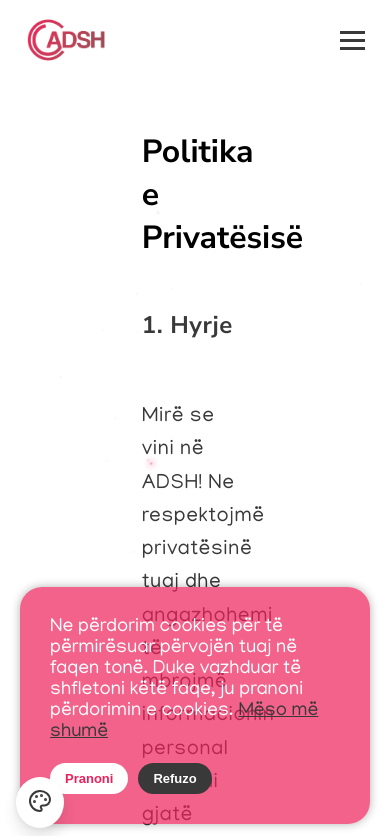
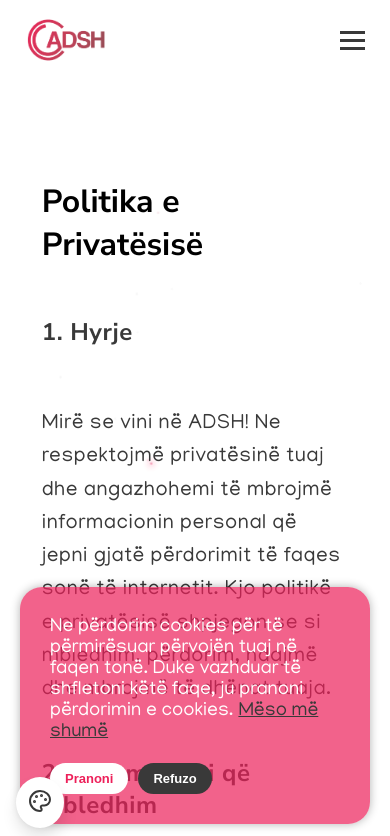
Before and after one commit to SynapsLimited/ADSH, a React (Create React App) app in the folder client/: page /privacy-policy in a window 390 px wide. Shown: the top 836 px of the page. Built offline with nearby package versions, Linux system fonts and the light colour scheme; what javascript-time-ago would draw is missing.

Commit message:
Updated products

```diff
--- a/client/src/App.css
+++ b/client/src/App.css
@@ -373,8 +373,8 @@ img:hover {
   text-align: center;
   padding: 20px;
 }
-.hero-container-products-packaging {
-  background-image: url('../public/assets/Product - Packaging.jpg'); /* Packaging */
+.hero-container-products-equipment {
+  background-image: url('../public/assets/Product - Equipment.jpg'); /* Packaging */
   background-size: cover;
   background-attachment: fixed; /* Fix the background to create parallax effect */
   background-position: center;
--- a/client/src/components/ProductCatalog.jsx
+++ b/client/src/components/ProductCatalog.jsx
@@ -151,7 +151,7 @@ const ProductCatalog = () => {
       >
         <div className="hero-content">
           <h1 className="hero-title-h1">
-            Produkte për {categoryDisplayName}
+            Katalog për {categoryDisplayName}
           </h1>
           <p className="hero-description">
             Zbuloni dhe shfletoni produktet tona për {categoryDisplayName.toLowerCase()}.
--- a/client/src/css/privacypolicy.css
+++ b/client/src/css/privacypolicy.css
@@ -22,7 +22,8 @@
 
   @media (max-width: 768px) {
     .privacy-policy-container {
-      padding: 100px;
+      padding: 0px;
+      padding-top: 150px;
     }
 
     .privacy-policy-container h1 {
```
